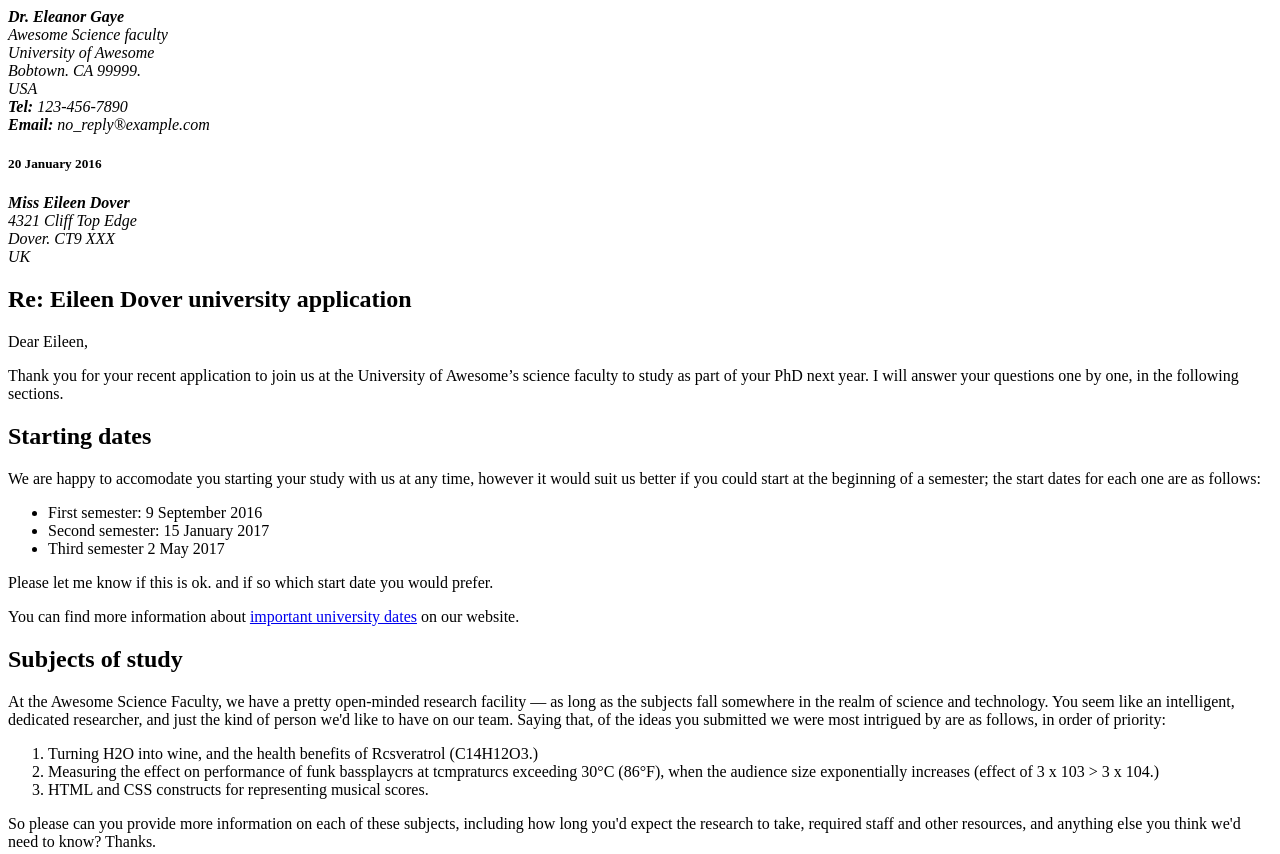
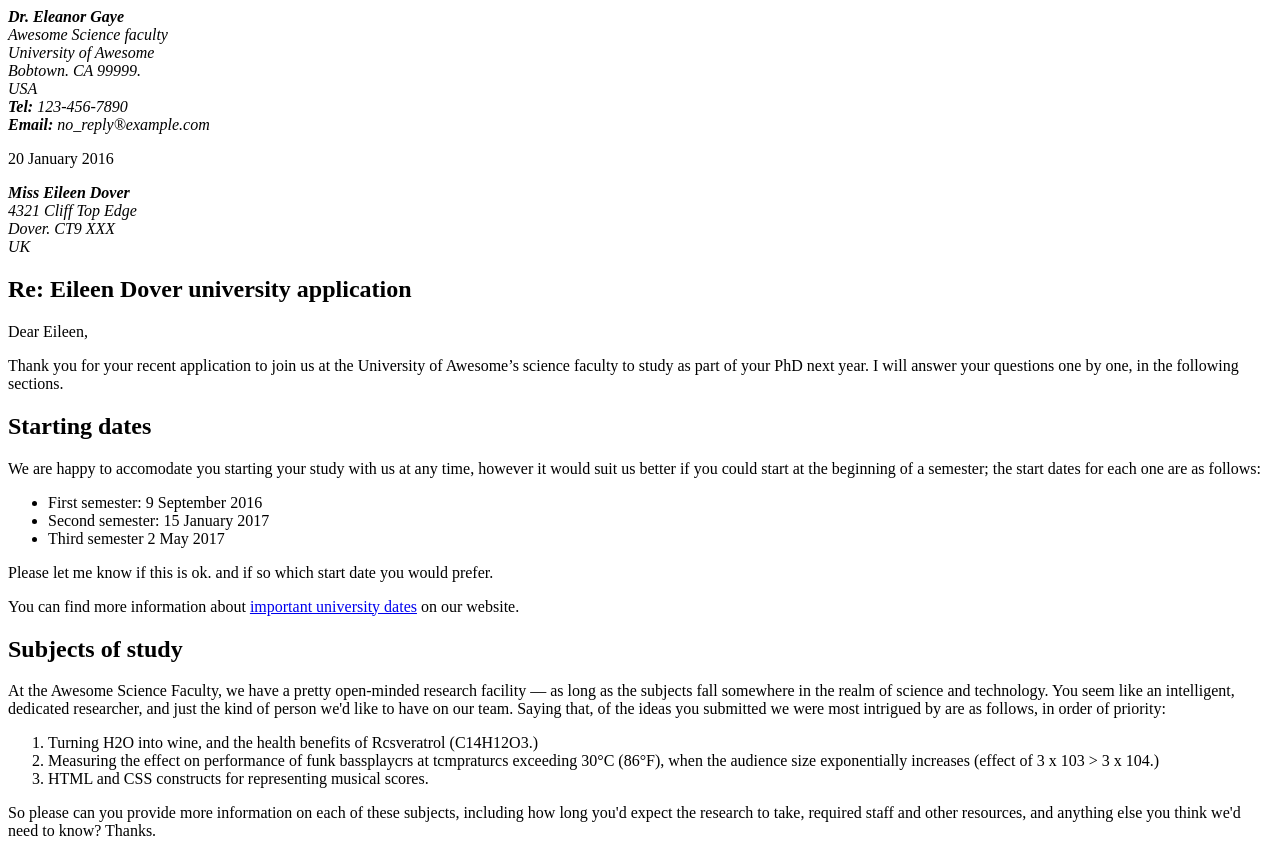
Before and after one commit to GREGORIOtsr/ejercicioCarta, a plain HTML site: page index.html in a window 1280 px wide. Shown: the top 854 px of the page. Drawn offline with Linux system fonts and the light colour scheme.

Commit message:
Cambio fecha

```diff
--- a/index.html
+++ b/index.html
@@ -17,7 +17,7 @@
                 <b>Tel:</b> 123-456-7890<br>
                 <b>Email:</b> no_reply®example.com<br>
             </address>
-            <h5>20 January 2016</h5>
+            <p>20 January 2016</p>
         </aside>
         <address>
             <b>Miss Eileen Dover</b><br>
```
